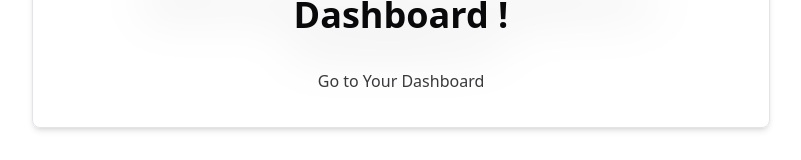
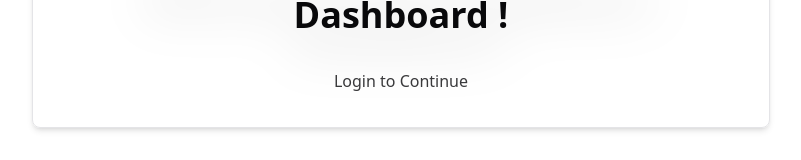
Before and after one commit to sadikbarisyilmaz/SAAS-Dashboard---Daily-Sales-Report, a Next.js app: page / in a window 1280 px wide. Shown: the part 391-551 px from the top of the page, without its empty margins (239-1040 px from the left). Built offline with nearby package versions, Linux system fonts and the light colour scheme.

Commit message:
Fix: Fixed login redirect

```diff
--- a/app/api/auth/[...nextauth]/route.js
+++ b/app/api/auth/[...nextauth]/route.js
@@ -49,19 +49,16 @@ async function auth(req, res) {
         },
         pages: {
             signIn: '/login',
-            error: '/error',
 
         },
         callbacks: {
             async jwt({ token, user }) {
-
                 if (user) {
                     token.id = user._id.toString();
                     token.email = user.email;
                     token.name = user.fullName;
                 }
                 return token;
-
             },
             async session({ session, token, user }) {
                 session.user.id = token.id;
--- a/app/page.jsx
+++ b/app/page.jsx
@@ -10,8 +10,8 @@ export default function Home() {
             Welcome to Your Company&apos;s Dashboard !
           </h1>
           <p className="leading-7 text-foreground/80">
-            <Link className=" link" href="/dashboard">
-              Go to Your Dashboard
+            <Link className="link" href="/login">
+              Login to Continue
             </Link>
           </p>
         </div>
--- a/components/forms/LoginForm.jsx
+++ b/components/forms/LoginForm.jsx
@@ -29,15 +29,13 @@ const LoginForm = () => {
 
     const { email, password } = values;
     const result = await signIn("credentials", {
-      redirect: true,
-      callbackUrl: "/dashboard",
+      redirect: false,
       email,
       password,
     });
 
     if (result?.error) {
       setIsSubmitting(false);
-
       console.log(result.error || "Login failed!");
       toast({
         title: "Error !",
@@ -48,11 +46,10 @@ const LoginForm = () => {
         title: "Login Successful !",
         description: "- Redirecting to Dashboard",
       });
-
-      console.log("Login Successful");
-      // setTimeout(() => {
-      //   router.push(`/dashboard`);
-      // }, 1000);
+      setIsSubmitting(false);
+      setTimeout(() => {
+        router.push(`/dashboard`);
+      }, 1500);
     }
   };
 
```
